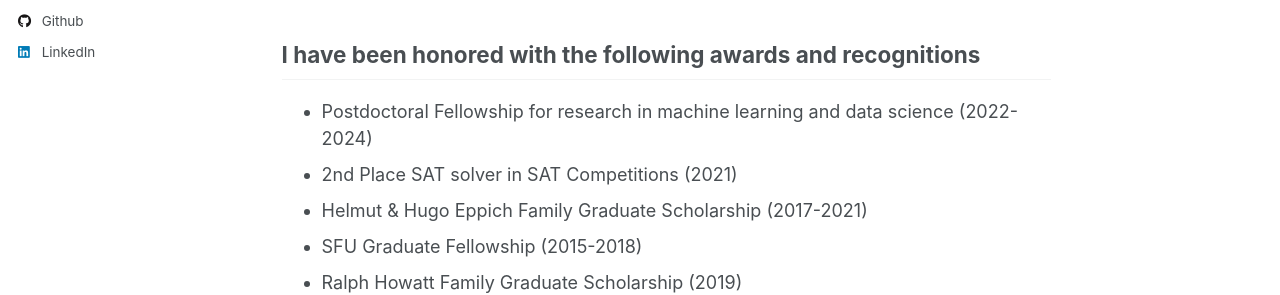
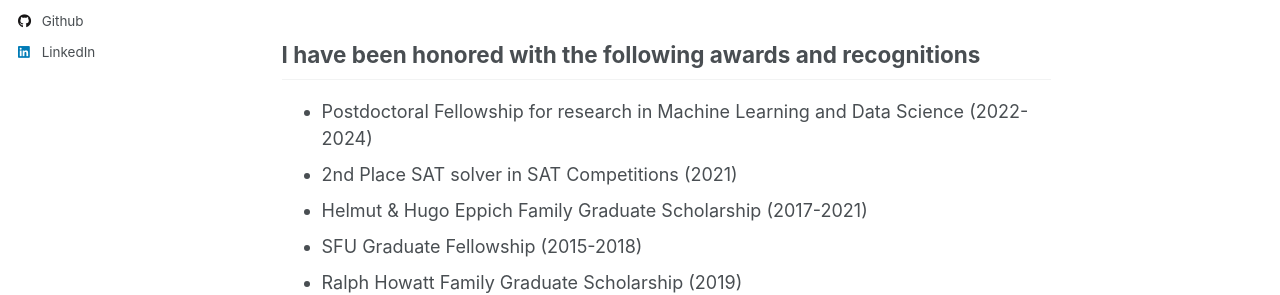
Before and after one commit to simajam/simajam.github.io, a Jekyll site: the page built from _pages/about.md, in a window 1280 px wide and 1297 px high. Shown: the part 449-744 px from the top of the window. Built offline with Jekyll 4.4.1, drawn with Linux system fonts in a browser that asks for light colours; some web fonts are replaced.

```diff
--- a/_pages/about.md
+++ b/_pages/about.md
@@ -17,7 +17,7 @@ I have a broad interest in software development, particularly in areas such as a
 I have been honored with the following awards and recognitions
 ------
 
-- Postdoctoral Fellowship for research in machine learning and data science (2022-2024)
+- Postdoctoral Fellowship for research in Machine Learning and Data Science (2022-2024)
 - 2nd Place SAT solver in SAT Competitions (2021)
 - Helmut & Hugo Eppich Family Graduate Scholarship (2017-2021)
 - SFU Graduate Fellowship (2015-2018)
```
